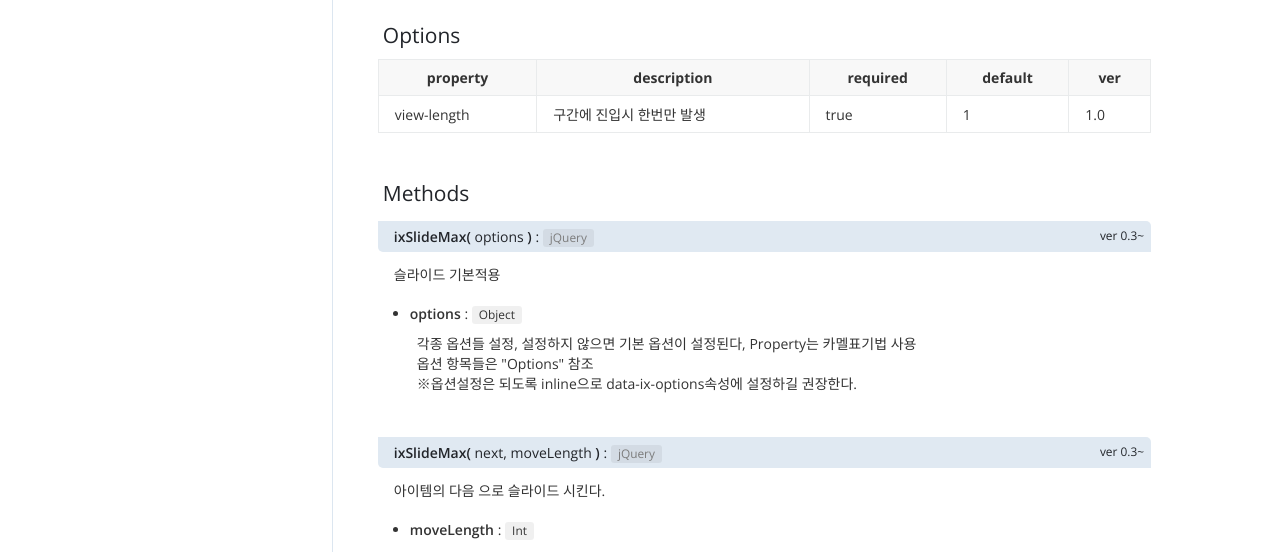
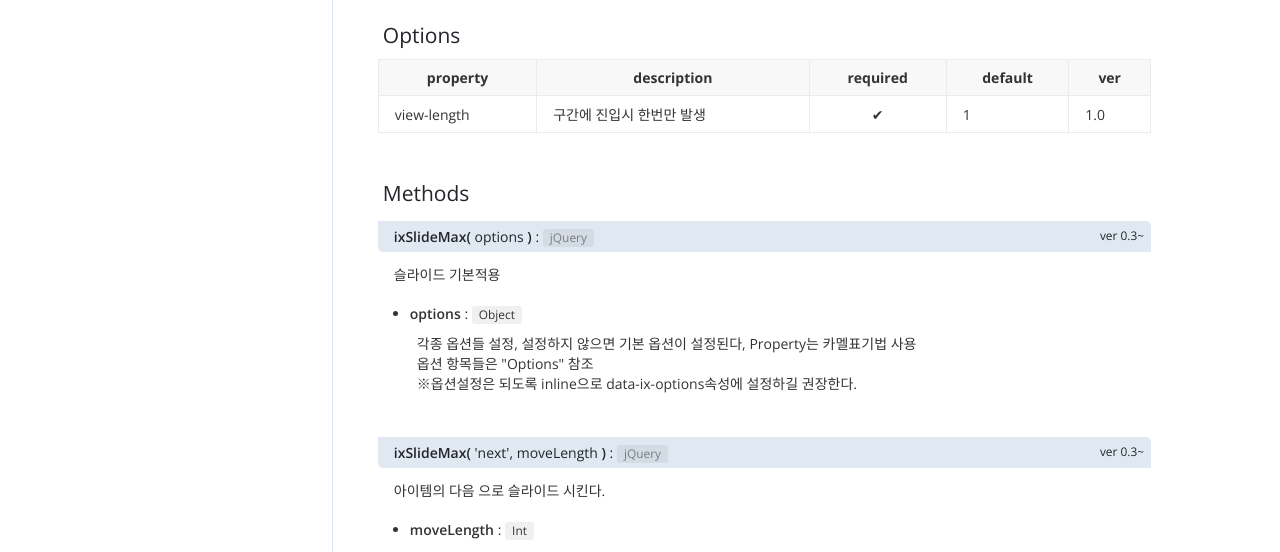
Before and after one commit to ixsnack/ixsnack, a Jekyll site: the page built from _docs/ixSlideMax.md, in a window 1280 px wide. Shown: the part 359-911 px from the top of the page. Built offline with Jekyll 4.4.1, drawn with Linux system fonts in a browser that asks for light colours; nearby versions of some CDN libraries.

Commit message:
first commit

```diff
--- a/_includes/docs-contents.html
+++ b/_includes/docs-contents.html
@@ -39,7 +39,7 @@
 		<tr>
 			<td>{{ option.prop }}</td>
 			<td>{{ option.desc }}</td>
-			<td>{{ option.required }}</td>
+			<td class="center">{% if option.required %}✔{% endif %}</td>
 			<td>{{ option.default }}</td>
 			<td>{{ option.ver }}</td>
 		</tr>
@@ -56,7 +56,7 @@
         {% for method in data.methods %}
         <li class="method">
             <h4>
-				<span class="accent">{{ data.title }}( </span>{% if method.name %}<span class="name">{{ method.name }}</span>, {% endif %}{% if method.params %} {% for param in method.params %}{{param.name}}{% unless forloop.last %}, {% endunless %}{% endfor %} {% endif %}<span class="accent">)</span>{% if method.return %} : {% for returnLabel in method.return %}<span class="type return">{{ returnLabel }}</span>{% endfor %}{% endif %}{% if method.version %}<span class="ver">ver {{ method.version }}</span>{% endif %}
+				<span class="accent">{{ data.title }}( </span>{% if method.name %}<span class="name">'{{ method.name }}'</span>, {% endif %}{% if method.params %} {% for param in method.params %}{{param.name}}{% unless forloop.last %}, {% endunless %}{% endfor %} {% endif %}<span class="accent">)</span>{% if method.return %} : {% for returnLabel in method.return %}<span class="type return">{{ returnLabel }}</span>{% endfor %}{% endif %}{% if method.version %}<span class="ver">ver {{ method.version }}</span>{% endif %}
                 {% if method.flags %}
                 <ul class="flags">
                     {% for flag in method.flags %}
--- a/_sass/docs-contents-area.scss
+++ b/_sass/docs-contents-area.scss
@@ -8,6 +8,14 @@
     width: 100%;
     overflow: auto;
     -webkit-overflow-scrolling: touch;
+
+    .required {
+      font-weight: bold;
+      color: red;
+    }
+    .center {
+      text-align: center;
+    }
   }
 
   @include large {
@@ -219,6 +227,10 @@
   .methods {
     border-bottom: $border-color solid 1px;
 
+    .name {
+
+    }
+
     .type {
       background: $type-bg-color;
       border-radius: 3px;
```
